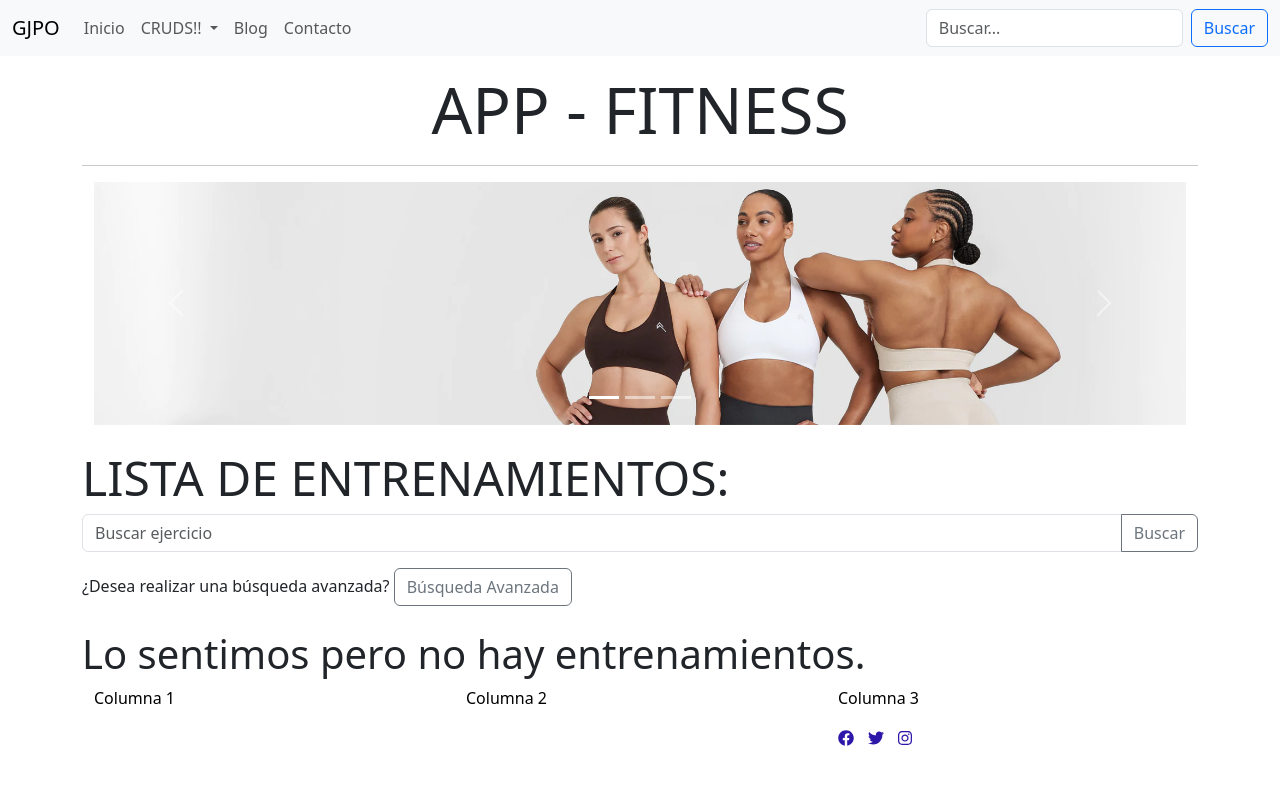
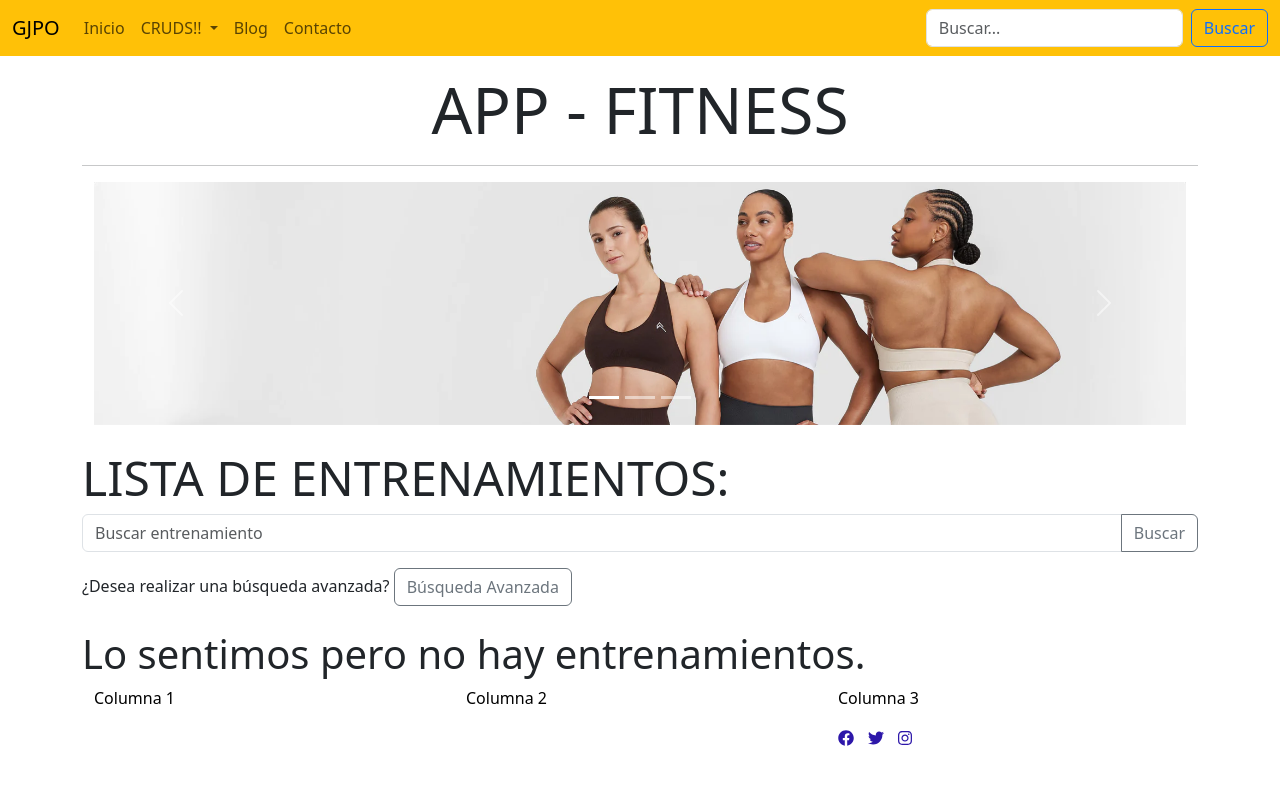
Before and after one commit to Gabbies20/App_Fitness_Cliente, a Django app: page /lista_entrenamientos in a window 1280 px wide. Shown: the top 785 px of the page. Run offline with Django 3.2, Linux system fonts and the light colour scheme; data that the repository does not hold is empty; some libraries are stand-ins or nearby versions.

Commit message:
Busqueda de Entrenamiento hecha

```diff
--- a/fitness/forms.py
+++ b/fitness/forms.py
@@ -25,3 +25,6 @@ class BusquedaEjercicioAvanzadaForm(forms.Form):
 
     textoBusqueda = forms.CharField(required=False)
     descripcion = forms.CharField(widget=forms.Textarea, required=False)
+
+class BusquedaEntrenamientoForm(forms.Form):
+    textoBusqueda = forms.CharField(required=True)
--- a/fitness/templates/fitness/entrenamiento/entrenamiento.html
+++ b/fitness/templates/fitness/entrenamiento/entrenamiento.html
@@ -12,7 +12,7 @@
         <div>
             <p class="card-text" >Ejercicios:</p>
             <ul >
-                {% for ejercicio in entrenamiento.ejercicios.all %}
+                {% for ejercicio in entrenamiento.ejercicios%}
                     <li class="card-text" >{{ ejercicio.nombre }}</li>
                 {% empty %}
                     <li class="card-text">No hay ejercicios asociados a este entrenamiento.</li>
--- a/fitness/templates/fitness/entrenamiento/lista_entrenamientos.html
+++ b/fitness/templates/fitness/entrenamiento/lista_entrenamientos.html
@@ -19,7 +19,7 @@
     {% endif %}
 
     {% block busqueda %}
-    <form method="get" action="{% url 'entrenamiento_buscar' %}">
+    <form method="get" action="{% url 'entrenamiento_busqueda_simple' %}">
         <div class="input-group mb-3">
             <input type="text" class="form-control" placeholder="Buscar ejercicio" name="textoBusqueda" value="">
             <button class="btn btn-outline-secondary" type="submit">Buscar</button>
--- a/fitness/templates/fitness/lista_api_entrenamientos.html
+++ b/fitness/templates/fitness/lista_api_entrenamientos.html
@@ -19,9 +19,9 @@
     {% endif %}
 
     {% block busqueda %}
-    <form method="get" action="">
+    <form method="get" action="{% url 'entrenamiento_busqueda_simple' %}">
         <div class="input-group mb-3">
-            <input type="text" class="form-control" placeholder="Buscar ejercicio" name="textoBusqueda" value="">
+            <input type="text" class="form-control" placeholder="Buscar entrenamiento" name="textoBusqueda" value="">
             <button class="btn btn-outline-secondary" type="submit">Buscar</button>
         </div>
     </form>
--- a/fitness/templates/fitness/menu.html
+++ b/fitness/templates/fitness/menu.html
@@ -1,6 +1,6 @@
 {% load static%}
 
-<nav class="navbar navbar-expand-lg navbar-light bg-light fixed-top">
+<nav class="navbar navbar-expand-lg navbar-light bg-warning fixed-top">
   <div class="container-fluid">
       <a href="#" class="navbar-brand">GJPO</a>
 
--- a/fitness/templates/fitness/principal.html
+++ b/fitness/templates/fitness/principal.html
@@ -4,7 +4,7 @@
 <head>
     <meta charset="UTF-8">
     <meta name="viewport" content="width=device-width, initial-scale=1.0">
-    <title>App Fitness</title>
+    <title>App-Cliente</title>
 
     <link rel="stylesheet" href="{% static 'css/estilos.css' %}">
     <script src="{% static 'javascript/principal.js' %}"></script>
--- a/fitness/urls.py
+++ b/fitness/urls.py
@@ -3,8 +3,11 @@ from .import views
 
 urlpatterns = [
     path('',views.index,name='index'),
+    #EJERCICIOS:
     path('lista_ejercicios',views.ejercicios_lista_api,name='lista'),
     path('ejercicios/busqueda',views.ejercicio_busqueda_simple,name='ejercicio_busqueda_simple'),
     path('ejercicios/busqueda_avanzada',views.ejercicio_busqueda_avanzada,name='ejercicio_busqueda_avanzada'),
+    #ENTRENAMIENTOS:
     path('lista_entrenamientos',views.entrenamientos_lista_api,name='lista_entrenamientos'),
+    path('entrenamientos/busqueda',views.entrenamiento_busqueda_simple,name='entrenamiento_busqueda_simple'),
 ]
--- a/fitness/views.py
+++ b/fitness/views.py
@@ -52,7 +52,7 @@ def ejercicio_busqueda_simple(request):
             params = formulario.cleaned_data
         )
         ejercicios = response.json()
-        return render(request,'fitness/ejercicio/lista_mejorada.html',{'ejercicios_mostrar':ejercicios})
+        return render(request,'fitness/ejercicio/lista_busqueda.html',{'ejercicios_mostrar':ejercicios})
     if("HTTP_REFERER" in request.META):
         return redirect(request.META["HTTP_REFERER"])
     else:
@@ -110,6 +110,96 @@ def entrenamientos_lista_api(request):
 
 
 
+def entrenamiento_busqueda_simple(request):
+    formulario = BusquedaEntrenamientoForm(request.GET)
+    if formulario.is_valid():
+        headers = crear_cabecera()
+        response = requests.get('http://127.0.0.1:8000/api/v1/entrenamientos/busqueda_simple',
+        headers=headers,
+        params=formulario.cleaned_data
+        )
+        entrenamientos = response.json()
+        return render(request,'fitness/entrenamiento/lista_busqueda.html',{'entrenamientos_mostrar':entrenamientos})
+    if("HTTP_REFERER" in request.META):
+        return redirect(request.META["HTTP_REFERER"])
+    else:
+        return redirect("index")
+"""
+def entrenamiento_busqueda_simple(request):
+    formulario = BusquedaEntrenamientoForm(request.GET)
+    if formulario.is_valid():
+        headers = crear_cabecera()
+        response = requests.get('http://127.0.0.1:8000/api/v1/entrenamientos/busqueda_simple',
+                                headers=headers,
+                                params={'textoBusqueda': formulario.data.get('textoBusqueda')}
+                                )
+        entrenamientos = response.json()
+
+        # Obtener los nombres de los ejercicios asociados a cada entrenamiento
+        for entrenamiento in entrenamientos:
+            ejercicios = []
+            if 'ejercicios' in entrenamiento:  # Verificar si 'ejercicios' está presente en el diccionario
+                for entrenamiento_ejercicio in entrenamiento['ejercicios']:
+                    if 'ejercicio' in entrenamiento_ejercicio:  # Verificar si 'ejercicio' está presente en el diccionario
+                        ejercicios.append(entrenamiento_ejercicio['ejercicio']['nombre'])
+                entrenamiento['nombres_ejercicios'] = ejercicios
+
+        return render(request, 'fitness/entrenamiento/lista_busqueda.html', {'entrenamientos_mostrar': entrenamientos})
+    if "HTTP_REFERER" in request.META:
+        return redirect(request.META["HTTP_REFERER"])
+    else:
+        return redirect("index")
+"""
+
+
+
+
+
+
+
+
+
+
+
+
+
+
+
+
+
+
+
+
+
+
+
+
+
+
+
+
+
+
+
+
+
+
+
+
+
+
+
+
+
+
+
+
+
+
+
+
+
+
 
 
 
```
Also changed, not shown: fitness/templates/fitness/entrenamiento/lista_mejorada.html (added, +23 -0 lines).
